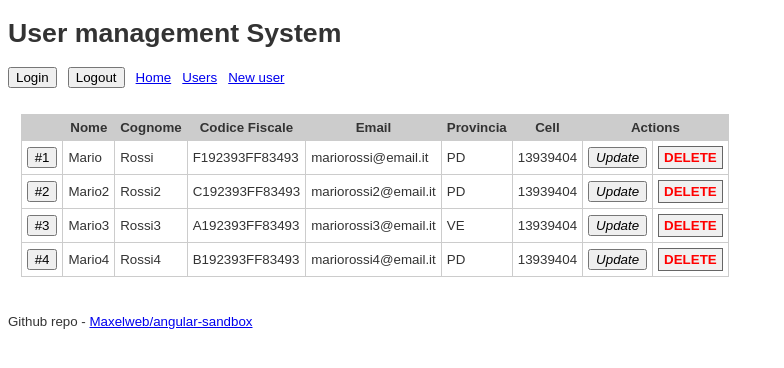
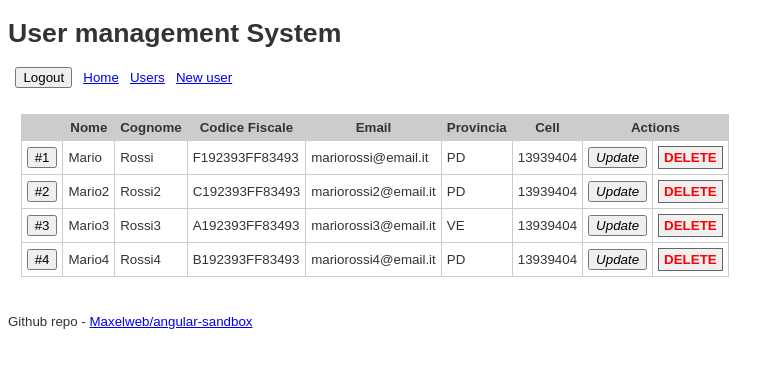
Before and after one commit to Maxelweb/angular-sandbox, an Angular app in the folder ums/: page /users in a window 1280 px wide. Shown: the top 368 px of the page, without its empty margins (0-784 px from the left). Built offline with nearby package versions, Linux system fonts and the light colour scheme.

Commit message:
Login and logout on nav

```diff
--- a/ums/src/app/app.component.html
+++ b/ums/src/app/app.component.html
@@ -1,11 +1,6 @@
 <h1>User management System</h1>
 
-<a href="#" routerLink="login"><button>Login</button></a> &nbsp;
-<a href="#" routerLink="logout"><button>Logout</button></a> &nbsp;
-
-<a href="#" routerLink="">Home</a> &nbsp;
-<a href="#" routerLink="users">Users</a> &nbsp;
-<a href="#" routerLink="users/new">New user</a>
+<app-nav></app-nav>
 
 <div class="main">
     <router-outlet></router-outlet>
--- a/ums/src/app/app.module.ts
+++ b/ums/src/app/app.module.ts
@@ -10,6 +10,7 @@ import { UserDetailComponent } from './user-detail/user-detail.component';
 import { UserDataComponent } from './user-data/user-data.component';
 import { RoutingModuleModule } from './routing-module.module';
 import { LoginComponent } from './login/login.component';
+import { NavComponent } from './nav/nav.component';
 
 
 @NgModule({
@@ -19,7 +20,8 @@ import { LoginComponent } from './login/login.component';
     UserComponent,
     UserDetailComponent,
     UserDataComponent,
-    LoginComponent
+    LoginComponent,
+    NavComponent
   ],
   imports: [
     BrowserModule,
--- /dev/null
+++ b/ums/src/app/nav/nav.component.html
@@ -0,0 +1,6 @@
+<a href="#" *ngIf="!isUserLoggedIn" routerLink="login"><button>Login</button></a> &nbsp;
+<a href="#" (click)="logout($event)"><button>Logout</button></a> &nbsp;
+
+<a href="#" routerLink="">Home</a> &nbsp;
+<a href="#" routerLink="users">Users</a> &nbsp;
+<a href="#" routerLink="users/new">New user</a>
--- /dev/null
+++ b/ums/src/app/nav/nav.component.ts
@@ -0,0 +1,26 @@
+import { Router } from '@angular/router';
+import { AuthService } from './../services/auth.service';
+import { Component, OnInit } from '@angular/core';
+
+@Component({
+  selector: 'app-nav',
+  templateUrl: './nav.component.html',
+  styleUrls: ['./nav.component.css']
+})
+export class NavComponent implements OnInit {
+
+  public isUserLoggedIn = false;
+
+  constructor(private auth: AuthService, private router: Router) { }
+
+  ngOnInit(): void {
+    this.isUserLoggedIn = this.auth.isUserLoggedIn();
+  }
+
+  logout(e) {
+    e.preventDefault();
+    this.auth.logout();
+    this.router.navigate(['login']);
+  }
+
+}
--- a/ums/src/app/services/auth.service.ts
+++ b/ums/src/app/services/auth.service.ts
@@ -4,7 +4,7 @@ import { Injectable } from '@angular/core';
   providedIn: 'root'
 })
 export class AuthService {
-  private isUserLogged = false;
+  private isUserLogged = true;
 
   constructor() { }
 
```
Also changed, not shown: ums/src/app/nav/nav.component.css (added), 1 other file (tests, documents, lock files or other folders).
